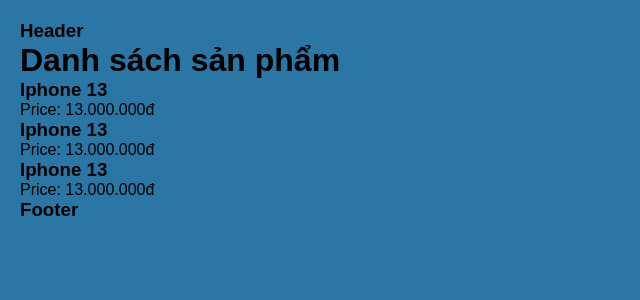
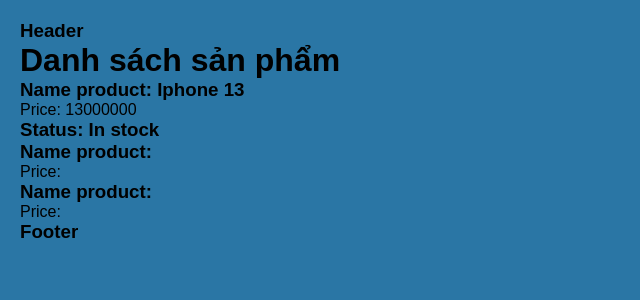
Before and after one commit to TruongTuanDung2001/React-learning, a React (Vite) app: page / in a window 1280 px wide. Shown: the top 300 px of the page, without its empty margins (0-640 px from the left). Built offline with nearby package versions, Linux system fonts and the light colour scheme.

Commit message:
Props basic

```diff
--- a/src/App.jsx
+++ b/src/App.jsx
@@ -8,7 +8,24 @@
       <Header />
 
       <h1>Danh sách sản phẩm</h1>
-      <Product />
+      <Product
+        name = "Iphone 13"
+        price = {13000000} />
+        {/* cách truyền props:
+          Có thể nhớ quy tắc này:
+          "..." → truyền chuỗi.
+          {...} → truyền biểu thức JavaScript.
+
+          Ví dụ:
+
+          <Product
+              name="Iphone"
+              price={2000}
+              discount={10}
+              inStock={true}
+          />
+        */}
+      <Status status = "In stock" />
       <Product />
       <Product />
 
--- a/src/components/Product.jsx
+++ b/src/components/Product.jsx
@@ -1,15 +1,19 @@
-function Product(){ //Component luôn viết hoa chữ cái đầu
+
+
+//đây là cách truyền props thứ nhất
+function Status(props){
+    return <h3>Status: {props.status}</h3>
+}
+
+//đây là cách truyền props thứ 2
+function Product({name, price}){ //Component luôn viết hoa chữ cái đầu
     return(
         <>
-            <h3>Iphone 13</h3>
-            <span>Price: 13.000.000đ</span>
+            <h3>Name product: {name}</h3>
+            <span>Price: {price}</span>
         </>
     )
 }
 
-function Status(){
-    return <h3>In Stock</h3>
-}
-
 // export default Product;
 export { Product, Status};
```
